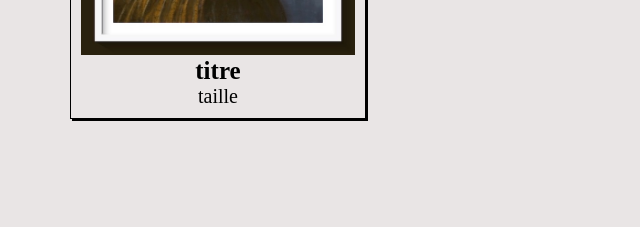
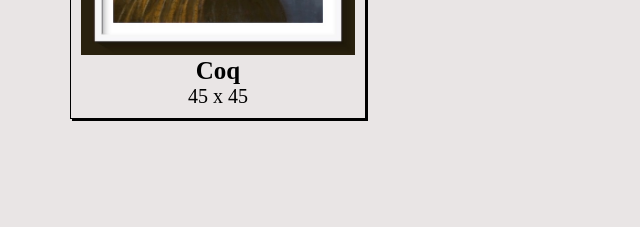
Before and after one commit to Davidgbn33/galerie-tableaux, a website: page pastels.html in a window 1280 px wide. Shown: the part 369-596 px from the top of the page, 591-1231 px from the left. Drawn offline with Linux system fonts and the light colour scheme.

Commit message:
Deployment from Codesandbox.

```diff
--- a/pastels.html
+++ b/pastels.html
@@ -57,8 +57,8 @@
               <a href="/pastel/pastel2.html"
                 ><img class="img" src="./img/pastels/pastel2.jpg" alt=""
               /></a>
-              <h3 class="titre">titre</h3>
-              <p class="taille">taille</p>
+              <h3 class="titre">Coq</h3>
+              <p class="taille">45 x 45</p>
             </div>
           </div>
           <div class="box">
```
Also changed, not shown: pastel/pastel2.html (+1 -1 lines).
